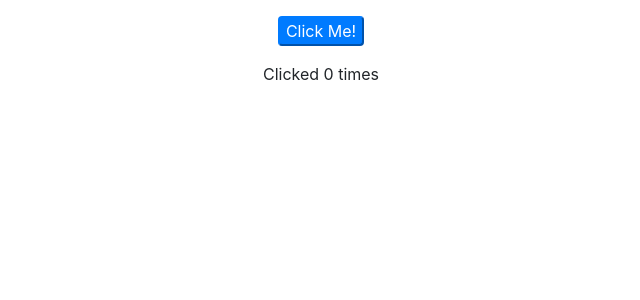
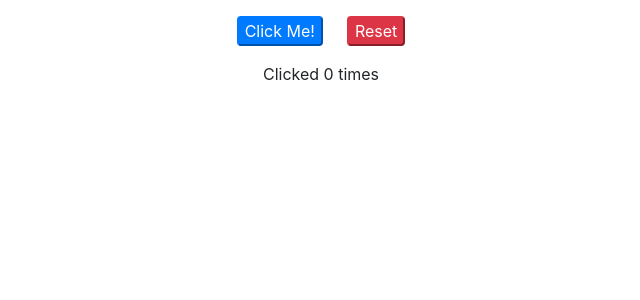
Before and after one commit to mavisluan/react-review, a React app: page / in a window 1280 px wide. Shown: the top 300 px of the page, without its empty margins (319-959 px from the left). Built offline with nearby package versions, Linux system fonts and the light colour scheme.

Commit message:
Add reset button and reset function

```diff
--- a/src/components/class/Child.js
+++ b/src/components/class/Child.js
@@ -1,8 +1,9 @@
 import React from 'react';
 import PropTypes from 'prop-types';
 
-function Child({ onAction }) {
+function Child({ onAction, resetCounter }) {
   return (
+    <div>
       <button
         type="button"
         onClick={onAction}
@@ -10,11 +11,20 @@ function Child({ onAction }) {
       >
         Click Me!
       </button>
+      <button
+        className="btn-danger rounded ml-4"
+        type="button"
+        onClick={() => resetCounter()}
+      >
+        Reset
+      </button>
+    </div>
   );
 }
 
 Child.propTypes = {
   onAction: PropTypes.func.isRequired,
+  resetCounter: PropTypes.func.isRequired,
 };
 
 export default Child;
--- a/src/components/class/CoutingParent.js
+++ b/src/components/class/CoutingParent.js
@@ -14,6 +14,7 @@ export default class CoutingParent extends Component {
     // Bind the event handler function, so that its 'this'
     // binding isn't lost when it gets passed to the button
     this.handleAction = this.handleAction.bind(this);
+    this.resetCounter = this.resetCounter.bind(this);
   }
 
   handleAction(action) {
@@ -25,12 +26,19 @@ export default class CoutingParent extends Component {
     });
   }
 
+  resetCounter(action) {
+    const { actionCount } = this.state;
+    this.setState({
+      actionCount: 0,
+    });
+  }
+
   render() {
     const { actionCount } = this.state;
 
     return (
       <div>
-        <Child onAction={this.handleAction} />
+        <Child onAction={this.handleAction} resetCounter={this.resetCounter} />
         <div className="mt-3">Clicked {actionCount} times</div>
       </div>
     );
```
Lines whose indentation alone changed are shown as unchanged.
